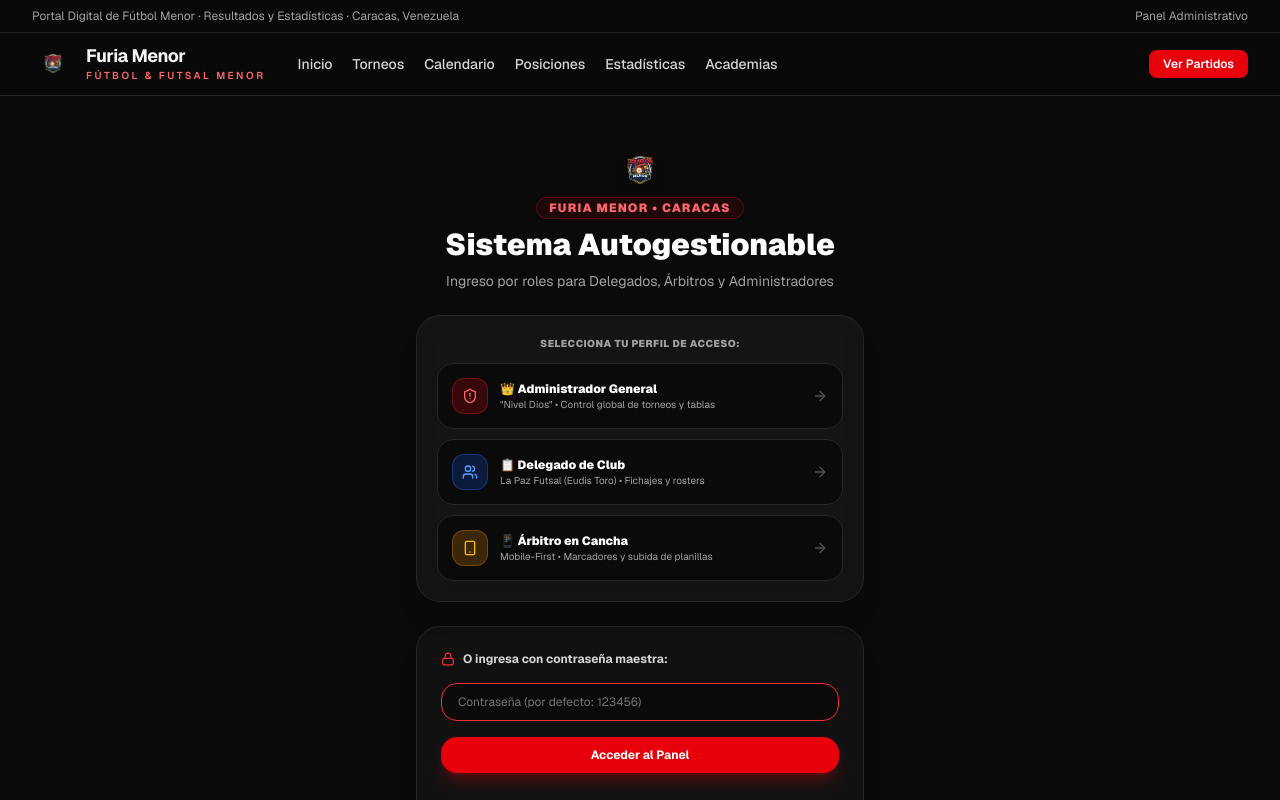
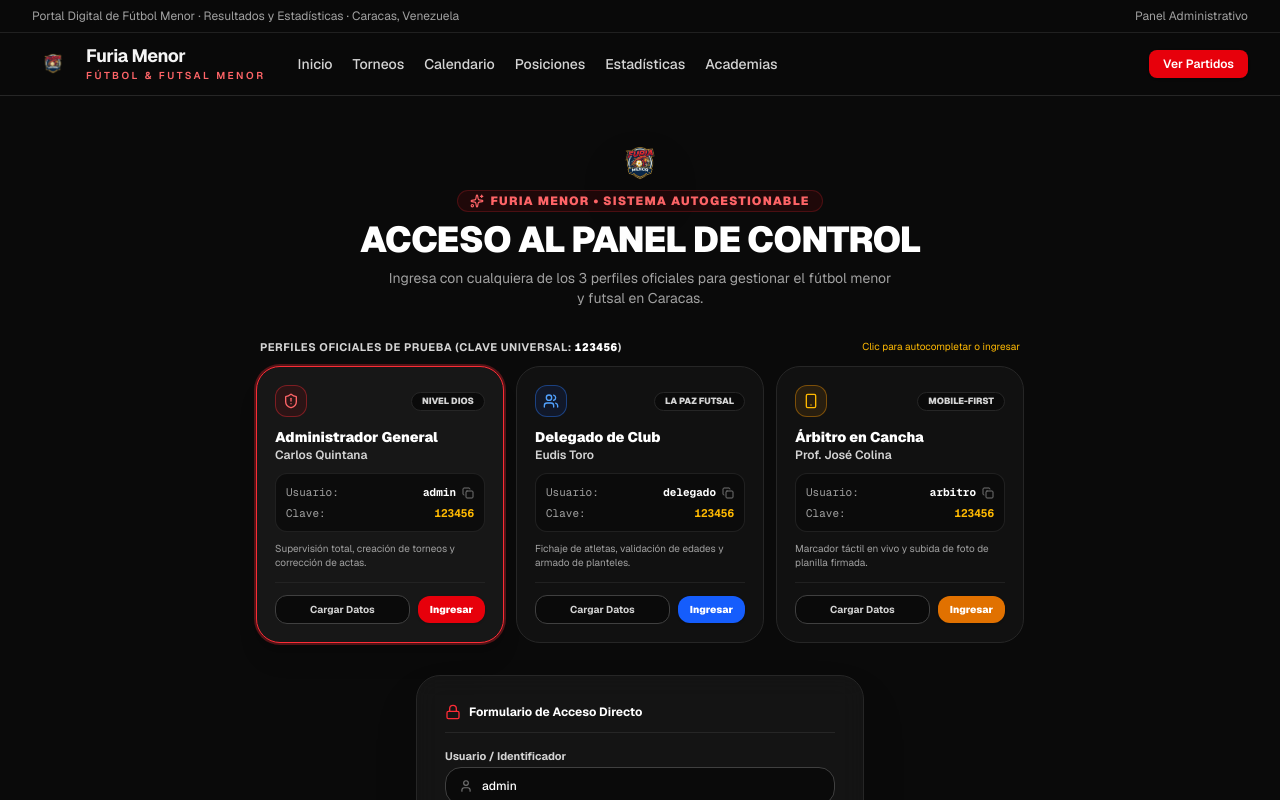
Before and after one commit to Leeonardo/FuriaMenor, a Next.js app: page /admin/login in a window 1280 px wide. Shown: the top 800 px of the page. Built offline with nearby package versions, Linux system fonts and the light colour scheme.

Commit message:
feat: configurar 3 cuentas de prueba oficiales con clave 123456 e interfaz de autocompletado

```diff
--- a/src/app/admin/login/page.tsx
+++ b/src/app/admin/login/page.tsx
@@ -6,186 +6,327 @@ import Link from "next/link";
 import { useRouter } from "next/navigation";
 import { setStoredUserRole } from "@/lib/db-store";
 import { UserRole } from "@/types/auth-roles";
-import { ShieldAlert, Users, Smartphone, ArrowRight, Lock } from "lucide-react";
+import {
+  ShieldAlert,
+  Users,
+  Smartphone,
+  ArrowRight,
+  Lock,
+  User,
+  KeyRound,
+  Copy,
+  Check,
+  Sparkles,
+} from "lucide-react";
 
 export default function AdminLoginPage() {
-  const [password, setPassword] = useState("");
+  const [username, setUsername] = useState("admin");
+  const [password, setPassword] = useState("123456");
   const [error, setError] = useState("");
   const [loading, setLoading] = useState(false);
+  const [copiedIndex, setCopiedIndex] = useState<number | null>(null);
   const router = useRouter();
+
+  const testAccounts = [
+    {
+      role: "admin_general" as UserRole,
+      title: "Administrador General",
+      badge: "Nivel Dios",
+      name: "Carlos Quintana",
+      user: "admin",
+      email: "admin@furiamenor.com",
+      clave: "123456",
+      desc: "Supervisión total, creación de torneos y corrección de actas.",
+      icon: ShieldAlert,
+      color: "border-red-500/40 text-red-400 bg-red-600/10",
+      btnColor: "bg-red-600 hover:bg-red-500",
+    },
+    {
+      role: "delegado" as UserRole,
+      title: "Delegado de Club",
+      badge: "La Paz Futsal",
+      name: "Eudis Toro",
+      user: "delegado",
+      email: "eudis.toro@lapazfutsal.com",
+      clave: "123456",
+      desc: "Fichaje de atletas, validación de edades y armado de planteles.",
+      icon: Users,
+      color: "border-blue-500/40 text-blue-400 bg-blue-600/10",
+      btnColor: "bg-blue-600 hover:bg-blue-500",
+    },
+    {
+      role: "arbitro" as UserRole,
+      title: "Árbitro en Cancha",
+      badge: "Mobile-First",
+      name: "Prof. José Colina",
+      user: "arbitro",
+      email: "arbitro@furiamenor.com",
+      clave: "123456",
+      desc: "Marcador táctil en vivo y subida de foto de planilla firmada.",
+      icon: Smartphone,
+      color: "border-amber-500/40 text-amber-400 bg-amber-500/10",
+      btnColor: "bg-amber-600 hover:bg-amber-500",
+    },
+  ];
 
   const handleLogin = async (e: React.FormEvent) => {
     e.preventDefault();
     setLoading(true);
     setError("");
+
     try {
       const res = await fetch("/api/admin/login", {
         method: "POST",
         headers: { "Content-Type": "application/json" },
-        body: JSON.stringify({ password }),
+        body: JSON.stringify({ username, password }),
       });
-      if (res.ok) {
-        setStoredUserRole("admin_general");
+      const data = await res.json();
+
+      if (res.ok && data.success) {
+        setStoredUserRole(data.role || "admin_general");
         router.push("/admin");
         router.refresh();
       } else {
-        setError("Contraseña incorrecta (Usa: 123456 o los accesos por rol)");
+        setError(data.message || "Usuario o contraseña incorrecta.");
       }
     } catch {
-      setError("Error al iniciar sesión");
+      setError("Error de conexión al iniciar sesión.");
     } finally {
       setLoading(false);
     }
   };
 
-  const handleRoleQuickLogin = async (role: UserRole) => {
+  const handleSelectQuickAccount = (account: typeof testAccounts[0]) => {
+    setUsername(account.user);
+    setPassword(account.clave);
+  };
+
+  const handleDirectRoleLogin = async (account: typeof testAccounts[0]) => {
     setLoading(true);
     setError("");
+
     try {
       const res = await fetch("/api/admin/login", {
         method: "POST",
         headers: { "Content-Type": "application/json" },
-        body: JSON.stringify({ role }),
+        body: JSON.stringify({ username: account.user, password: account.clave, role: account.role }),
       });
-      if (res.ok) {
-        setStoredUserRole(role);
+      const data = await res.json();
+
+      if (res.ok && data.success) {
+        setStoredUserRole(account.role);
         router.push("/admin");
         router.refresh();
       } else {
-        setError("Error al autenticar rol");
+        setError(data.message || "Error al autenticar cuenta.");
       }
     } catch {
-      setError("Error de conexión");
+      setError("Error de conexión al servidor.");
     } finally {
       setLoading(false);
     }
   };
 
+  const handleCopyUser = (userStr: string, idx: number) => {
+    navigator.clipboard.writeText(userStr);
+    setCopiedIndex(idx);
+    setTimeout(() => setCopiedIndex(null), 2000);
+  };
+
   return (
     <div className="min-h-screen bg-neutral-950 text-neutral-100 flex items-center justify-center px-4 py-12">
-      <div className="w-full max-w-md space-y-6">
+      <div className="w-full max-w-3xl space-y-8">
+        {/* Cabecera */}
         <div className="text-center space-y-2">
           <div className="flex justify-center">
-            <Image src="/logo.png" alt="Furia Menor" width={64} height={64} className="object-contain drop-shadow-xl" />
+            <Image
+              src="/logo.png"
+              alt="Furia Menor"
+              width={70}
+              height={70}
+              className="object-contain drop-shadow-2xl"
+            />
           </div>
-          <span className="inline-block rounded-full bg-red-600/10 border border-red-500/20 px-3 py-0.5 text-xs font-black text-red-400 uppercase tracking-widest">
-            Furia Menor • Caracas
-          </span>
-          <h1 className="text-2xl sm:text-3xl font-black text-white">
-            Sistema Autogestionable
+          <div className="inline-flex items-center gap-1.5 rounded-full border border-red-500/20 bg-red-600/10 px-3 py-0.5 text-xs font-black text-red-400 uppercase tracking-widest">
+            <Sparkles className="h-3.5 w-3.5" />
+            <span>Furia Menor • Sistema Autogestionable</span>
+          </div>
+          <h1 className="text-2xl sm:text-4xl font-black text-white uppercase tracking-tight">
+            Acceso al Panel de Control
           </h1>
-          <p className="text-xs sm:text-sm text-neutral-400">
-            Ingreso por roles para Delegados, Árbitros y Administradores
+          <p className="text-xs sm:text-sm text-neutral-400 max-w-lg mx-auto">
+            Ingresa con cualquiera de los 3 perfiles oficiales para gestionar el fútbol menor y futsal en Caracas.
           </p>
         </div>
 
-        {/* 1. SELECCIÓN DIRECTA DE ROL (ACCESO RÁPIDO) */}
-        <div className="rounded-3xl border border-neutral-800 bg-neutral-900/80 p-5 space-y-3 shadow-xl backdrop-blur-md">
-          <p className="text-[10px] font-black uppercase tracking-wider text-neutral-400 text-center">
-            Selecciona tu perfil de acceso:
-          </p>
+        {/* 1. TARJETAS DE LOS 3 USUARIOS DE PRUEBA */}
+        <div className="space-y-3">
+          <div className="flex items-center justify-between text-xs text-neutral-400 px-1">
+            <span className="font-bold uppercase tracking-wider text-[11px] text-neutral-300">
+              Perfiles Oficiales de Prueba (Clave universal: <strong className="text-white font-mono">123456</strong>)
+            </span>
+            <span className="text-[10px] text-amber-400">Clic para autocompletar o ingresar</span>
+          </div>
 
-          <div className="grid gap-2.5">
-            {/* Rol 1: Admin General */}
-            <button
-              onClick={() => handleRoleQuickLogin("admin_general")}
-              disabled={loading}
-              className="group flex items-center justify-between rounded-2xl border border-neutral-800 bg-neutral-950 p-3.5 text-left transition hover:border-red-500/50 hover:bg-neutral-900"
+          <div className="grid gap-3 sm:grid-cols-3">
+            {testAccounts.map((acc, idx) => {
+              const Icon = acc.icon;
+              const isSelected = username === acc.user;
+
+              return (
+                <div
+                  key={acc.role}
+                  className={`group relative rounded-3xl border p-4.5 transition-all duration-300 flex flex-col justify-between ${
+                    isSelected
+                      ? "border-red-500 bg-neutral-900 ring-2 ring-red-500/30 shadow-xl"
+                      : "border-neutral-800 bg-neutral-900/60 hover:border-neutral-700 hover:bg-neutral-900"
+                  }`}
                 >
-              <div className="flex items-center gap-3">
-                <div className="h-9 w-9 rounded-xl bg-red-600/20 text-red-400 flex items-center justify-center border border-red-500/30">
-                  <ShieldAlert className="h-4 w-4" />
+                  <div className="space-y-2.5">
+                    {/* Badge e Ícono */}
+                    <div className="flex items-center justify-between">
+                      <div className={`h-8 w-8 rounded-xl flex items-center justify-center border ${acc.color}`}>
+                        <Icon className="h-4 w-4" />
                       </div>
+                      <span className="rounded-full bg-neutral-950 border border-neutral-800 px-2.5 py-0.5 text-[9px] font-black uppercase text-neutral-300">
+                        {acc.badge}
+                      </span>
+                    </div>
+
+                    {/* Título y Titular */}
                     <div>
-                  <p className="font-black text-xs text-white group-hover:text-red-400 transition">
-                    👑 Administrador General
-                  </p>
-                  <p className="text-[10px] text-neutral-400">
-                    "Nivel Dios" • Control global de torneos y tablas
+                      <h3 className="font-black text-sm text-white group-hover:text-red-400 transition">
+                        {acc.title}
+                      </h3>
+                      <p className="text-xs font-semibold text-neutral-300">
+                        {acc.name}
                       </p>
                     </div>
-              </div>
-              <ArrowRight className="h-4 w-4 text-neutral-600 group-hover:text-red-400 transition group-hover:translate-x-0.5" />
-            </button>
 
-            {/* Rol 2: Delegado */}
+                    {/* Credenciales */}
+                    <div className="rounded-xl border border-neutral-800/80 bg-neutral-950/80 p-2.5 space-y-1 font-mono text-[11px]">
+                      <div className="flex items-center justify-between text-neutral-400">
+                        <span>Usuario:</span>
+                        <div className="flex items-center gap-1.5">
+                          <strong className="text-white">{acc.user}</strong>
                           <button
-              onClick={() => handleRoleQuickLogin("delegado")}
-              disabled={loading}
-              className="group flex items-center justify-between rounded-2xl border border-neutral-800 bg-neutral-950 p-3.5 text-left transition hover:border-red-500/50 hover:bg-neutral-900"
+                            type="button"
+                            onClick={() => handleCopyUser(acc.user, idx)}
+                            className="text-neutral-500 hover:text-white"
+                            title="Copiar usuario"
                           >
-              <div className="flex items-center gap-3">
-                <div className="h-9 w-9 rounded-xl bg-blue-600/20 text-blue-400 flex items-center justify-center border border-blue-500/30">
-                  <Users className="h-4 w-4" />
-                </div>
-                <div>
-                  <p className="font-black text-xs text-white group-hover:text-blue-400 transition">
-                    📋 Delegado de Club
-                  </p>
-                  <p className="text-[10px] text-neutral-400">
-                    La Paz Futsal (Eudis Toro) • Fichajes y rosters
-                  </p>
-                </div>
-              </div>
-              <ArrowRight className="h-4 w-4 text-neutral-600 group-hover:text-blue-400 transition group-hover:translate-x-0.5" />
-            </button>
-
-            {/* Rol 3: Árbitro */}
-            <button
-              onClick={() => handleRoleQuickLogin("arbitro")}
-              disabled={loading}
-              className="group flex items-center justify-between rounded-2xl border border-neutral-800 bg-neutral-950 p-3.5 text-left transition hover:border-red-500/50 hover:bg-neutral-900"
-            >
-              <div className="flex items-center gap-3">
-                <div className="h-9 w-9 rounded-xl bg-amber-500/20 text-amber-400 flex items-center justify-center border border-amber-500/30">
-                  <Smartphone className="h-4 w-4" />
-                </div>
-                <div>
-                  <p className="font-black text-xs text-white group-hover:text-amber-400 transition">
-                    📱 Árbitro en Cancha
-                  </p>
-                  <p className="text-[10px] text-neutral-400">
-                    Mobile-First • Marcadores y subida de planillas
-                  </p>
-                </div>
-              </div>
-              <ArrowRight className="h-4 w-4 text-neutral-600 group-hover:text-amber-400 transition group-hover:translate-x-0.5" />
+                            {copiedIndex === idx ? (
+                              <Check className="h-3 w-3 text-emerald-400" />
+                            ) : (
+                              <Copy className="h-3 w-3" />
+                            )}
                           </button>
                         </div>
                       </div>
-
-        {/* 2. FORMULARIO CON CONTRASEÑA MANUAL */}
-        <form onSubmit={handleLogin} className="rounded-3xl border border-neutral-800 bg-neutral-900/60 p-6 space-y-4 shadow-xl">
-          <div className="flex items-center gap-2 text-xs font-bold text-neutral-300">
-            <Lock className="h-3.5 w-3.5 text-red-500" />
-            <span>O ingresa con contraseña maestra:</span>
+                      <div className="flex items-center justify-between text-neutral-400">
+                        <span>Clave:</span>
+                        <strong className="text-amber-400">{acc.clave}</strong>
+                      </div>
                     </div>
 
+                    <p className="text-[10px] text-neutral-400 leading-snug">
+                      {acc.desc}
+                    </p>
+                  </div>
+
+                  {/* Acciones de Entrada Rápida */}
+                  <div className="pt-3 mt-3 border-t border-neutral-800/80 flex items-center gap-2">
+                    <button
+                      type="button"
+                      onClick={() => handleSelectQuickAccount(acc)}
+                      className="flex-1 rounded-xl border border-neutral-700 bg-neutral-950 py-1.5 text-[10px] font-bold text-neutral-300 hover:text-white hover:border-neutral-500 transition text-center"
+                    >
+                      Cargar Datos
+                    </button>
+                    <button
+                      type="button"
+                      onClick={() => handleDirectRoleLogin(acc)}
+                      disabled={loading}
+                      className={`px-3 py-1.5 rounded-xl text-[10px] font-black text-white transition shadow-sm ${acc.btnColor}`}
+                    >
+                      Ingresar
+                    </button>
+                  </div>
+                </div>
+              );
+            })}
+          </div>
+        </div>
+
+        {/* 2. FORMULARIO DE ACCESO OFICIAL */}
+        <div className="rounded-3xl border border-neutral-800 bg-neutral-900/80 p-6 sm:p-7 shadow-2xl backdrop-blur-md max-w-md mx-auto w-full space-y-4">
+          <div className="flex items-center gap-2 border-b border-neutral-800 pb-3 text-xs font-bold text-white">
+            <Lock className="h-4 w-4 text-red-500" />
+            <span>Formulario de Acceso Directo</span>
+          </div>
+
+          <form onSubmit={handleLogin} className="space-y-3.5 text-xs">
+            {/* Campo Usuario */}
             <div>
+              <label className="block text-[11px] font-bold text-neutral-300 mb-1">
+                Usuario / Identificador
+              </label>
+              <div className="relative">
+                <User className="absolute left-3.5 top-3 h-3.5 w-3.5 text-neutral-500" />
+                <input
+                  type="text"
+                  required
+                  value={username}
+                  onChange={(e) => setUsername(e.target.value)}
+                  placeholder="admin | delegado | arbitro"
+                  className="w-full rounded-2xl border border-neutral-700 bg-neutral-950 pl-9 pr-3 py-2.5 text-white font-medium focus:border-red-500 focus:outline-none transition"
+                />
+              </div>
+            </div>
+
+            {/* Campo Contraseña */}
+            <div>
+              <label className="block text-[11px] font-bold text-neutral-300 mb-1">
+                Contraseña
+              </label>
+              <div className="relative">
+                <KeyRound className="absolute left-3.5 top-3 h-3.5 w-3.5 text-neutral-500" />
                 <input
                   type="password"
+                  required
                   value={password}
                   onChange={(e) => setPassword(e.target.value)}
-              placeholder="Contraseña (por defecto: 123456)"
-              className="w-full rounded-2xl border border-neutral-700 bg-neutral-950 px-4 py-2.5 text-xs text-white placeholder-neutral-500 focus:border-red-500 focus:outline-none"
-              autoFocus
+                  placeholder="123456"
+                  className="w-full rounded-2xl border border-neutral-700 bg-neutral-950 pl-9 pr-3 py-2.5 text-white font-mono font-bold focus:border-red-500 focus:outline-none transition"
                 />
               </div>
+            </div>
 
-          {error && <p className="text-xs text-red-400 text-center">{error}</p>}
+            {error && (
+              <div className="rounded-xl bg-red-950/40 border border-red-500/40 p-2.5 text-[11px] text-red-300 text-center">
+                {error}
+              </div>
+            )}
 
             <button
               type="submit"
               disabled={loading}
-            className="w-full rounded-2xl bg-red-600 px-4 py-2.5 text-xs font-bold text-white hover:bg-red-500 disabled:opacity-50 transition shadow-lg shadow-red-600/30"
+              className="w-full rounded-2xl bg-gradient-to-r from-red-600 to-red-500 py-3 text-xs font-black text-white hover:from-red-500 hover:to-red-400 shadow-xl shadow-red-600/30 transition disabled:opacity-50 flex items-center justify-center gap-2"
             >
-            {loading ? "Ingresando..." : "Acceder al Panel"}
+              <span>{loading ? "Autenticando..." : "Ingresar al Panel"}</span>
+              <ArrowRight className="h-4 w-4" />
             </button>
+          </form>
 
-          <Link href="/" className="block text-center text-xs text-neutral-400 hover:text-white transition pt-2">
-            ← Volver al portal web
+          <div className="pt-2 text-center">
+            <Link
+              href="/"
+              className="text-xs text-neutral-400 hover:text-white transition"
+            >
+              ← Volver al portal web oficial
             </Link>
-        </form>
+          </div>
+        </div>
       </div>
     </div>
   );
--- a/src/app/api/admin/login/route.ts
+++ b/src/app/api/admin/login/route.ts
@@ -1,4 +1,32 @@
 import { NextRequest, NextResponse } from "next/server";
+
+interface TestAccount {
+  usernames: string[];
+  role: "admin_general" | "delegado" | "arbitro";
+  fullName: string;
+  clubId?: string;
+  clubName?: string;
+}
+
+const TEST_ACCOUNTS: TestAccount[] = [
+  {
+    usernames: ["admin", "admin@furiamenor.com", "carlos.quintana"],
+    role: "admin_general",
+    fullName: "Carlos Quintana",
+  },
+  {
+    usernames: ["delegado", "eudis.toro@lapazfutsal.com", "lapaz", "eudis.toro", "la-paz"],
+    role: "delegado",
+    fullName: "Eudis Toro",
+    clubId: "la-paz-futsal",
+    clubName: "La Paz Futsal",
+  },
+  {
+    usernames: ["arbitro", "arbitro@furiamenor.com", "jose.colina", "arbitro1"],
+    role: "arbitro",
+    fullName: "Prof. José Colina",
+  },
+];
 
 export async function POST(request: NextRequest) {
   try {
@@ -6,16 +34,65 @@ export async function POST(request: NextRequest) {
     try {
       body = await request.json();
     } catch {
+      try {
+        const text = await request.text();
+        body = JSON.parse(text);
+      } catch {
         body = {};
       }
+    }
 
-    const { password, role } = body;
-    const adminPassword = process.env.ADMIN_PASSWORD || "123456";
+    const rawUser = body.username ?? body.user ?? body.email;
+    const rawPass = body.password ?? body.clave ?? body.pass;
+    const rawRole = body.role ?? body.rol;
+    const universalPassword = process.env.ADMIN_PASSWORD || "123456";
 
-    // Permitir acceso con contraseña de admin o selección de rol demo
-    if (password === adminPassword || role) {
-      const activeRole = role || "admin_general";
-      const response = NextResponse.json({ success: true, role: activeRole });
+    // 1. Verificación de contraseña común para los 3 usuarios (123456)
+    if (rawPass && String(rawPass) !== universalPassword) {
+      return NextResponse.json(
+        { success: false, message: "Contraseña incorrecta. Recuerda que la clave es 123456" },
+        { status: 401 }
+      );
+    }
+
+    // 2. Determinar el rol según el usuario ingresado o rol directo
+    let targetRole: "admin_general" | "delegado" | "arbitro" = "admin_general";
+    let accountInfo = TEST_ACCOUNTS[0];
+
+    if (rawUser) {
+      const cleanUser = String(rawUser).toLowerCase().trim();
+      const matched = TEST_ACCOUNTS.find((acc) =>
+        acc.usernames.some((u) => u.toLowerCase() === cleanUser)
+      );
+      if (matched) {
+        targetRole = matched.role;
+        accountInfo = matched;
+      } else if (cleanUser.includes("delegado") || cleanUser.includes("paz") || cleanUser.includes("toro")) {
+        targetRole = "delegado";
+        accountInfo = TEST_ACCOUNTS[1];
+      } else if (cleanUser.includes("arbitro") || cleanUser.includes("colina")) {
+        targetRole = "arbitro";
+        accountInfo = TEST_ACCOUNTS[2];
+      }
+    } else if (rawRole) {
+      const matched = TEST_ACCOUNTS.find((acc) => acc.role === rawRole);
+      if (matched) {
+        targetRole = matched.role;
+        accountInfo = matched;
+      }
+    }
+
+    // 3. Crear sesión con cookies seguras
+    const response = NextResponse.json({
+      success: true,
+      role: targetRole,
+      user: {
+        fullName: accountInfo.fullName,
+        role: targetRole,
+        clubId: accountInfo.clubId,
+        clubName: accountInfo.clubName,
+      },
+    });
 
     response.cookies.set("admin_auth", "true", {
       httpOnly: true,
@@ -25,7 +102,7 @@ export async function POST(request: NextRequest) {
       maxAge: 60 * 60 * 24 * 7,
     });
 
-      response.cookies.set("user_role", activeRole, {
+    response.cookies.set("user_role", targetRole, {
       httpOnly: false,
       secure: process.env.NODE_ENV === "production",
       sameSite: "lax",
@@ -34,10 +111,7 @@ export async function POST(request: NextRequest) {
     });
 
     return response;
-    }
-
-    return NextResponse.json({ success: false, message: "Contraseña incorrecta" }, { status: 401 });
   } catch (error) {
-    return NextResponse.json({ success: false, message: "Error en el servidor" }, { status: 500 });
+    return NextResponse.json({ success: false, message: "Error en el servidor de autenticación" }, { status: 500 });
   }
 }
```
Lines whose indentation alone changed are shown as unchanged.
